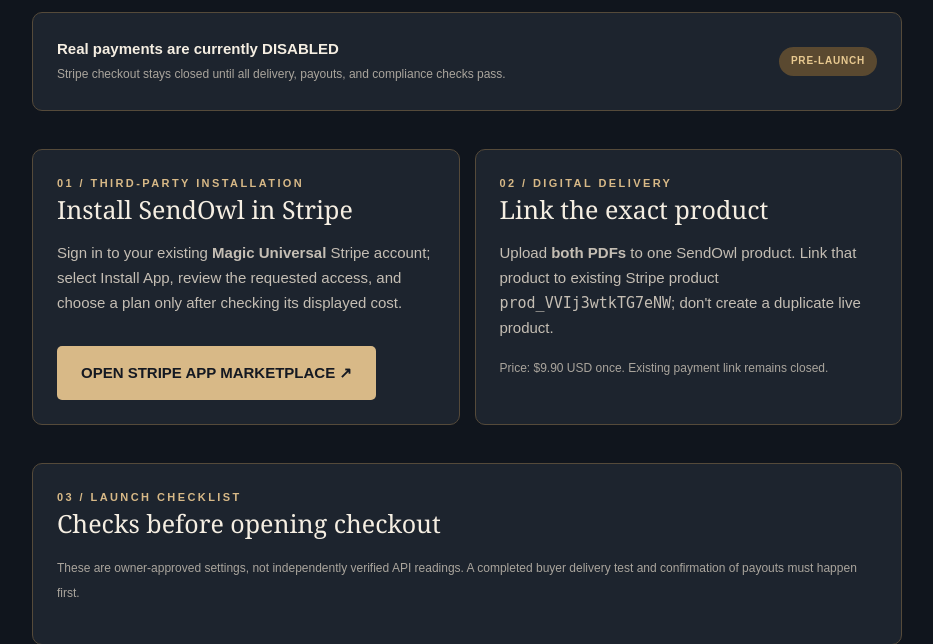
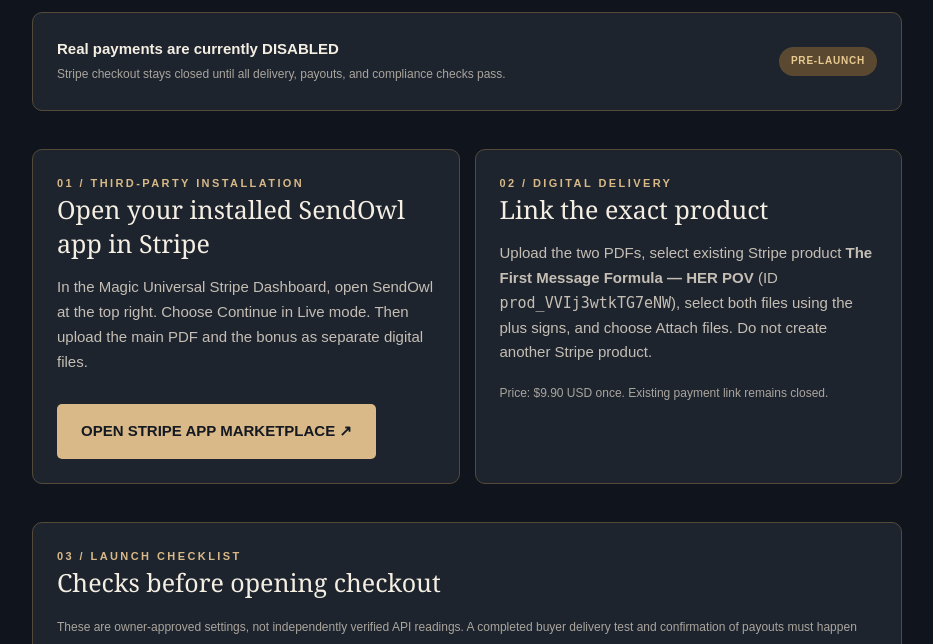
Before and after one commit to galfredorodrigues-cmyk/gringa, a Flask app: template templates/admin_delivery.html in a window 1280 px wide. Shown: the part 207-851 px from the top of the page, without its empty margins (173-1106 px from the left). Run offline with Flask 3, Linux system fonts and the light colour scheme; the template is opened without the code that fills it, so the values that code supplies are empty.

Commit message:
Update HER POV admin panel for SendOwl onboarding after user installation

```diff
--- a/templates/admin_delivery.html
+++ b/templates/admin_delivery.html
@@ -25,11 +25,11 @@ footer{margin-top:30px;color:#aaa;font-size:12px}
 <small>Stripe checkout stays closed until all delivery, payouts, and compliance checks pass.</small></div>
 <span class="status {{ 'ok' if checkout_ready else '' }}">{{ "LIVE" if checkout_ready else "PRE-LAUNCH" }}</span></div>
 <div class="steps">
-<section class="box"><div class="eyebrow">01 / THIRD-PARTY INSTALLATION</div><h2>Install SendOwl in Stripe</h2>
-<p>Sign in to your existing <strong>Magic Universal</strong> Stripe account; select Install App, review the requested access, and choose a plan only after checking its displayed cost.</p>
+<section class="box"><div class="eyebrow">01 / THIRD-PARTY INSTALLATION</div><h2>Open your installed SendOwl app in Stripe</h2>
+<p>In the Magic Universal Stripe Dashboard, open SendOwl at the top right. Choose Continue in Live mode. Then upload the main PDF and the bonus as separate digital files.</p>
 <a href="https://marketplace.stripe.com/apps/sendowl" class="btn" target="_blank" rel="noopener noreferrer">OPEN STRIPE APP MARKETPLACE ↗</a></section>
 <section class="box"><div class="eyebrow">02 / DIGITAL DELIVERY</div><h2>Link the exact product</h2>
-<p>Upload <strong>both PDFs</strong> to one SendOwl product. Link that product to existing Stripe product <code>prod_VVIj3wtkTG7eNW</code>; don't create a duplicate live product.</p>
+<p>Upload the two PDFs, select existing Stripe product <strong>The First Message Formula — HER POV</strong> (ID <code>prod_VVIj3wtkTG7eNW</code>), select both files using the plus signs, and choose Attach files. Do not create another Stripe product.</p>
 <small>Price: $9.90 USD once. Existing payment link remains closed.</small></section>
 </div>
 <section class="box"><div class="eyebrow">03 / LAUNCH CHECKLIST</div><h2>Checks before opening checkout</h2>
```
